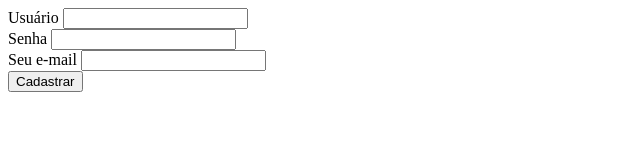
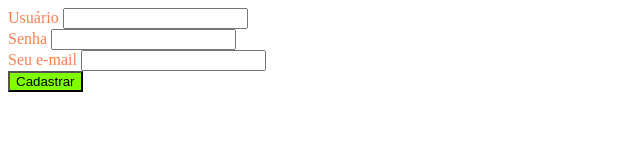
Before and after one commit to Railson021/Ecercicio_html, a plain HTML site: page Formulário.html in a window 1280 px wide. Shown: the whole page, without its empty margins (0-640 px from the left). Drawn offline with Linux system fonts and the light colour scheme.

Commit message:
altualizando formulário

```diff
--- a/Formulário.html
+++ b/Formulário.html
@@ -4,16 +4,28 @@
     <meta charset="UTF-8">
     <meta name="viewport" content="width=device-width, initial-scale=1.0">
     <title>Formulário</title>
+    <style>
+    label{
+        color: coral;
+    }
+    body{
+        background-color: white
+    }
+    .botão{
+        background-color: chartreuse;
+    }
+    </style>
 </head>
 <body>
     <form>
-        <label for="Usuário">Usuário</label>
+        <label style="color: coral;" for="Usuário">Usuário</label>
         <input id="Usuário" type="text"> <br/>
         <label for="Senha">Senha</label>
         <input id="Senha" type="password"/> <br/>
         <label for="Seu e-mail">Seu e-mail</label>
         <input id="Seu e-mail" type="email"/> <br />
-        <button type="submit">Cadastrar</button>
+        <button class="botão" type="submit">Cadastrar</button>
     </form>
+
 </body>
 </html>
```
Also changed, not shown: Index.html (added, +26 -0 lines).
